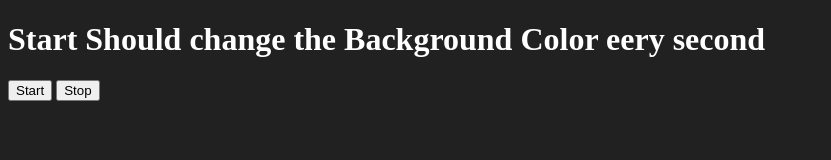
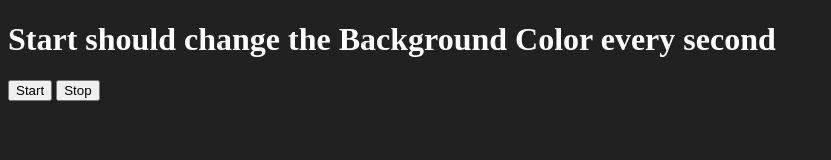
Before and after one commit to MrDivyanshAgrawal/DOM-projects, a plain HTML site: page Project 6/index.html in a window 1280 px wide. Shown: the whole page, without its empty margins (0-831 px from the left). Drawn offline with Linux system fonts and the light colour scheme.

Commit message:
Project 6 done

```diff
--- a/Project 6/index.html
+++ b/Project 6/index.html
@@ -8,7 +8,7 @@
     <title>Unlimited Color</title>
   </head>
   <body style="background-color:#212121;color:#fff">
-    <h1>Start Should change the Background Color eery second</h1>
+    <h1>Start should change the Background Color every second</h1>
     <button id="start">Start</button>
     <button id="stop">Stop</button>
   </body>
```
